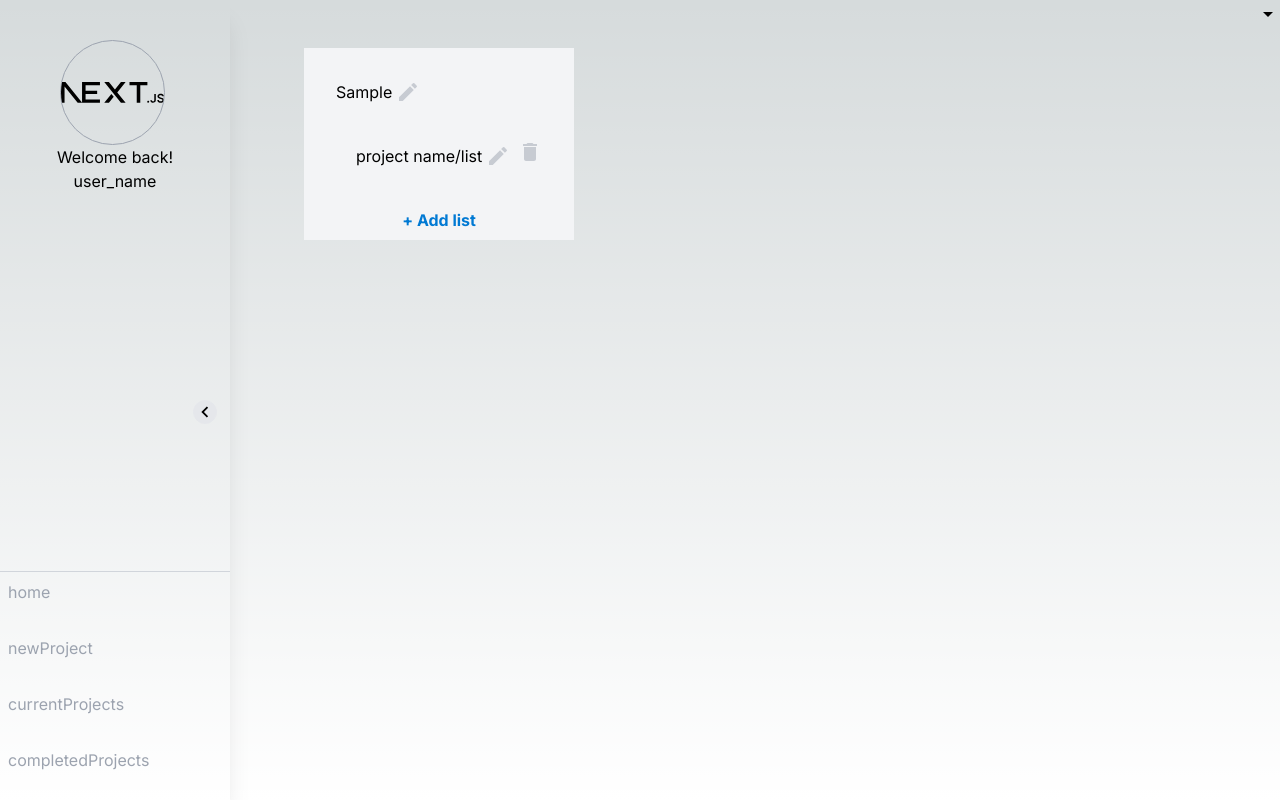
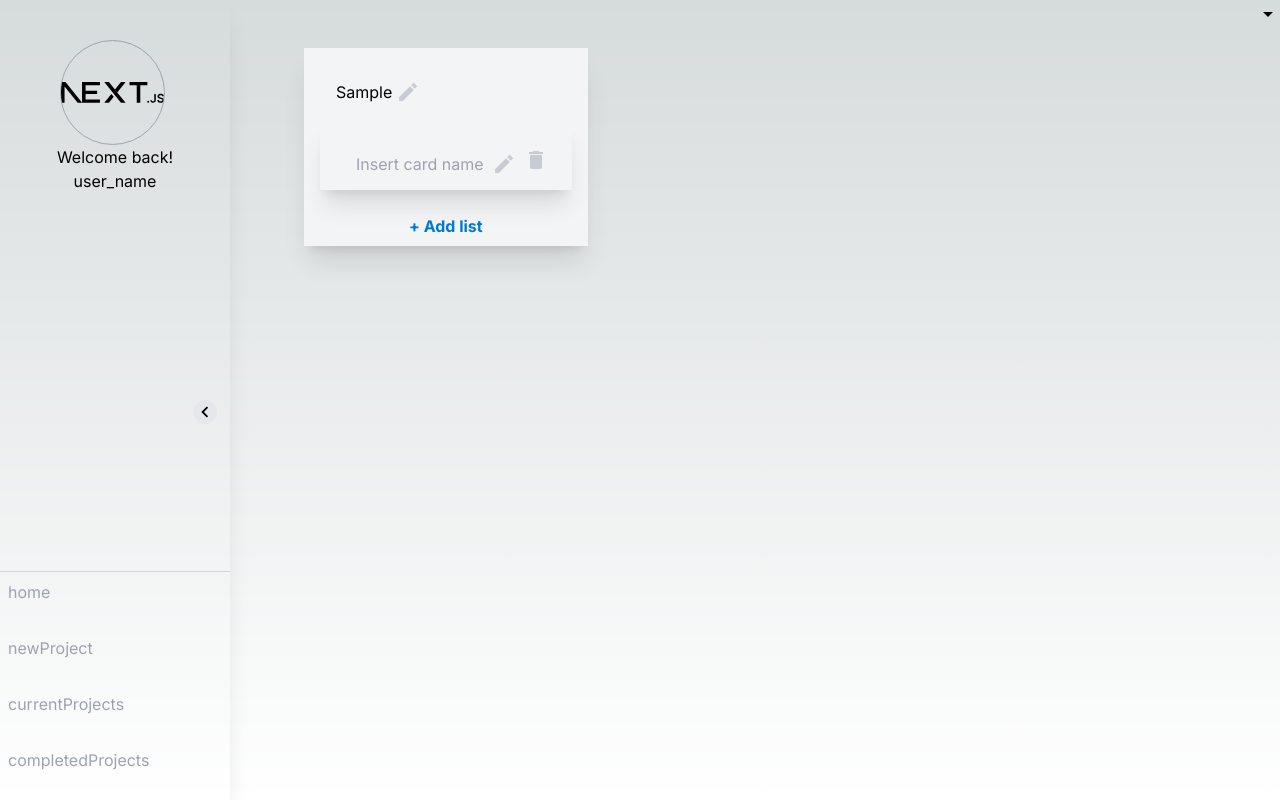
Before and after one commit to GabrielPaparello/TrelloClon, a Next.js app: page /projects in a window 1280 px wide. Both pictures are taken after typing "Sample" into the empty fields and a click on the button "+ Add list". Built offline with nearby package versions, Linux system fonts and the light colour scheme.

Commit message:
added drags and reduxstore data

```diff
--- a/package.json
+++ b/package.json
@@ -18,6 +18,7 @@
     "next": "14.2.4",
     "react": "^18",
     "react-dom": "^18",
+    "react-draggable": "^4.4.6",
     "react-redux": "^9.1.2",
     "uuid": "^10.0.0"
   },
--- a/src/app/components/ListsAdder.tsx
+++ b/src/app/components/ListsAdder.tsx
@@ -16,14 +16,15 @@ const ListsAdder = ({ list }) => {
   return (
     <div
       onClick={() => dispatch(modifyTask({ ...list, editable: true }))}
-      className="flex align-middle content-center text-center p-2 pl-5"
+      className="flex mb-2 align-middle content-center shadow-xl text-center p-4 pl-5 h-[70px]"
     >
       {list.editable ? (
         <input
+
           draggable
-          placeholder="project name/list"
+          placeholder="Insert Task Name"
           required
-          className="placeholder:text-black shadow-xl bg-white bg-transparent focus:outline-none p-2"
+          className="placeholder:text-gray-400   bg-transparent focus:outline-none p-2  "
           type="text"
           value={list.TASK_NAME}
           onChange={(e) =>
@@ -37,8 +38,8 @@ const ListsAdder = ({ list }) => {
           autoFocus
         />
       ) : (
-        <div className=" flex align-middle p-4 content-center text-center">
-          <span>{list.TASK_NAME ? list.TASK_NAME : "project name/list"}</span>
+        <div className=" flex align-middle p-4 space-x-2 content-center text-center">
+          <span className={`${list.TASK_NAME ? '' : "text-gray-400"}`}>{list.TASK_NAME ? list.TASK_NAME : "Insert card name"}</span>
           <Edit className="relative cursor-pointer ml-1  text-base  opacity-50 text-gray-400  " />
         </div>
       )}
--- a/src/app/lib/ReducersSelector/selector.ts
+++ b/src/app/lib/ReducersSelector/selector.ts
@@ -1,6 +1,9 @@
-import { RootState } from "../StatesReducers/reducers";
+import { RootState } from "../reducers";
 
 export const selectProjectValue = (state: RootState) => state.project.value;
 export const setList = (state: RootState) => state.list
 export const task = (state: RootState) => state.list.tasks
 export const setEdit = (state: RootState) => state.project.editable
+export const dragValue = (state: RootState) => state.drag
+// export const  positionX  = (state: RootState) => state.drag;
+// export const   positionY  = (state: RootState) => state.drag;
--- /dev/null
+++ b/src/app/lib/StatesReducers/dragable.ts
@@ -0,0 +1,42 @@
+import { createSlice, PayloadAction } from "@reduxjs/toolkit";
+import { v4 as uuidv4 } from "uuid";
+
+interface dragableState {
+    currentX: number;
+    currentY: number;
+    newX: number;
+    newY: number;
+    positionX: number;
+    positionY: number;
+}
+const initialState: dragableState = {
+  currentX: 0,
+  currentY: 0,
+  newX: 0,
+    newY: 0,
+    positionX: 0,
+  positionY: 0,
+};
+
+
+const dragableReducer = createSlice({
+  name: "dragable",
+  initialState,
+   reducers: {
+    dragOn: (state, action: PayloadAction<{ x: number; y: number }>) => {
+      state.currentX = action.payload.x;
+      state.currentY = action.payload.y;
+    },
+    dragOff: (state, action: PayloadAction<{ x: number; y: number }>) => {
+      state.newX = action.payload.x;
+      state.newY = action.payload.y;
+       },
+       setPosition: (state) => {
+        state.positionX = state.newX;
+        state.positionY = state.newY;
+    },
+  },
+});
+
+export const {dragOn , dragOff, setPosition} = dragableReducer.actions;
+export default dragableReducer.reducer;
--- a/src/app/lib/StatesReducers/reducers.ts
+++ b/src/app/lib/reducers.ts
@@ -1,7 +1,7 @@
 import { combineReducers } from "@reduxjs/toolkit";
-import projectSlice from "./projectSlice";
-import ListSlice from "./ListSlice";
-
+import projectSlice from "./StatesReducers/projectSlice";
+import ListSlice from "./StatesReducers/ListSlice";
+import dragableReducer from "./StatesReducers/dragable";
 
 
 
@@ -9,7 +9,7 @@ import ListSlice from "./ListSlice";
 const rootReducer = combineReducers({
   project: projectSlice,
   list: ListSlice,
-  // Add more slice reducers as needed
+  drag: dragableReducer
 });
 
 export type RootState = ReturnType<typeof rootReducer>;
--- a/src/app/lib/store.ts
+++ b/src/app/lib/store.ts
@@ -1,6 +1,6 @@
 import { configureStore, createSlice, PayloadAction } from "@reduxjs/toolkit";
 import { TypedUseSelectorHook, useDispatch, useSelector } from "react-redux";
-import rootReducer from "./StatesReducers/reducers";
+import rootReducer from "./reducers";
 
 
 const store = configureStore({
--- a/src/app/projects/page.tsx
+++ b/src/app/projects/page.tsx
@@ -1,41 +1,44 @@
 "use client";
 
-import Link from "next/link";
-import React, { useState } from "react";
+import React from "react";
+import Draggable from "react-draggable";
 import ListsAdder from "../components/ListsAdder";
-import { v4 as uuidv4 } from "uuid";
-import {  Edit } from "@mui/icons-material";
-import {  useAppDispatch, useAppSelector } from "../lib/store";
-import {  } from "../lib/StatesReducers/reducers";
-import { setProjectName } from "../lib/StatesReducers/projectSlice";
+import { Edit } from "@mui/icons-material";
+import { useAppDispatch } from "../lib/store";
 import { useSelector } from "react-redux";
-import { selectProjectValue, setEdit, setList, task } from "../lib/ReducersSelector/selector";
+import {
+  selectProjectValue,
+  setEdit,
+  setList,
+  task,
+  dragValue,
+} from "../lib/ReducersSelector/selector";
 import { addTask } from "../lib/StatesReducers/ListSlice";
-import { deleteTask } from "../lib/StatesReducers/ListSlice";
-import { setEditable } from "../lib/StatesReducers/projectSlice";
+import { setEditable, setProjectName  } from "../lib/StatesReducers/projectSlice";
 const Project = () => {
-  // const [edittable, setEditable] = useState(true);
   const projectName = useSelector(selectProjectValue);
   const tasks = useSelector(task);
   const editVal = useSelector(setEdit);
+  const dispatch = useAppDispatch();
 
-
- const dispatch = useAppDispatch();
   return (
     <main>
-      <div className="flex flex-col bg-gray-100 w-fit ">
-        <div className="flex flex-col align-middle p-4 content-center text-center ">
+      <Draggable>
+      <div   className={` flex flex-col    shadow-xl  bg-gray-100 w-fit `}>
+        <div  className=" align-middle p-4 content-center text-center">
           <div onClick={() => dispatch(setEditable(true))}>
             {editVal ? (
               <input
                 placeholder="project name/list"
                 required
-                className="placeholder:text-black shadow-xl bg-white bg-transparent focus:outline-none p-2"
+                className="placeholder:text-black shadow-xl  bg-transparent focus:outline-none p-2"
                 type="text"
                 value={projectName}
                 onChange={(e) => dispatch(setProjectName(e.target.value))}
                 onBlur={() => dispatch(setEditable(false))}
-                onKeyDown={(e) => e.key === "Enter" && dispatch(setEditable(false))}
+                onKeyDown={(e) =>
+                  e.key === "Enter" && dispatch(setEditable(false))
+                }
                 autoFocus
               />
             ) : (
@@ -52,11 +55,7 @@ const Project = () => {
           {tasks.map((list) => (
             <>
               <div id={list.TASK_ID} key={list.TASK_ID} className="">
-                <ListsAdder
-                  key={list.TASK_ID}
-
-                  list={list}
-                />
+                <ListsAdder key={list.TASK_ID} list={list} />
               </div>
             </>
           ))}
@@ -67,7 +66,8 @@ const Project = () => {
         >
           + Add list
         </button>
-      </div>
+        </div>
+        </Draggable>
       <div>
         {/* <h1>Create Project</h1>
           <button className="bg-blue-500 mt-10 hover:bg-blue-700 text-white font-bold py-2 px-4 rounded">
```
Also changed, not shown: src/app/lib/StatesReducers/ListSlice.ts (+11 -9 lines), 1 other file (tests, documents, lock files or other folders).
